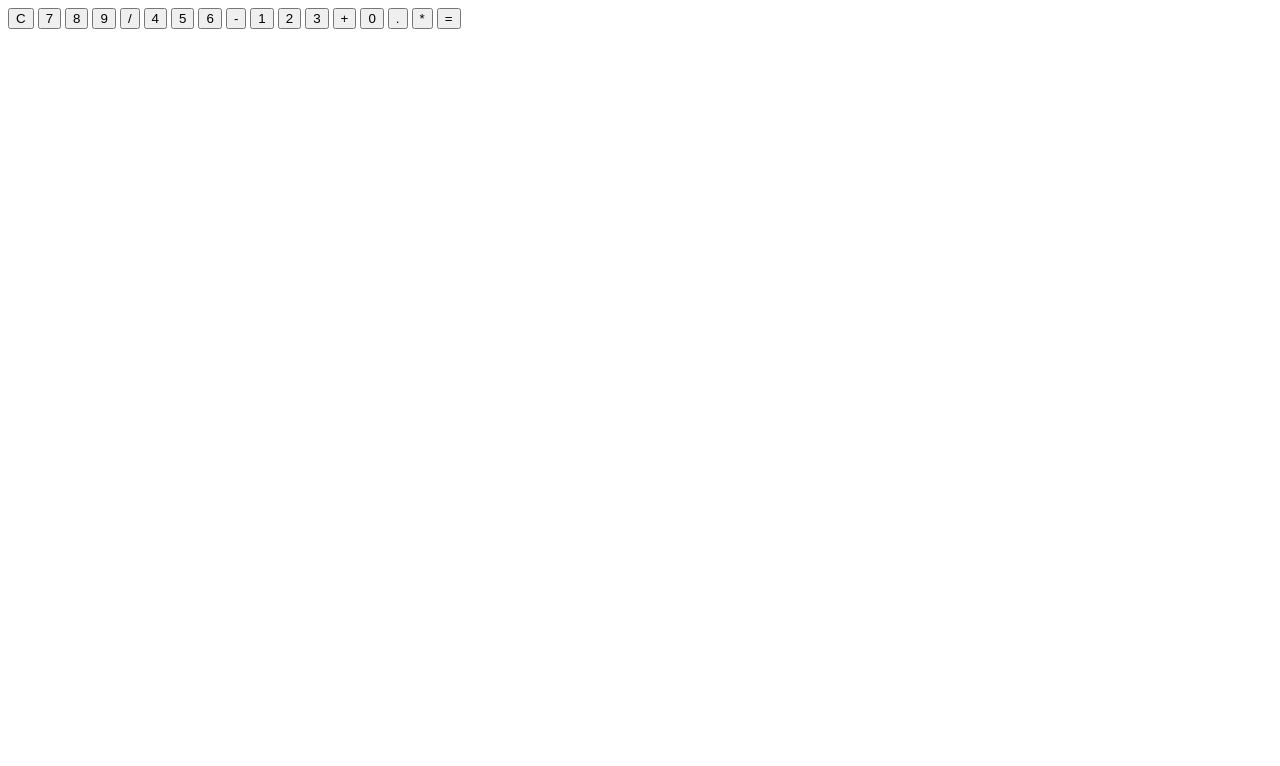
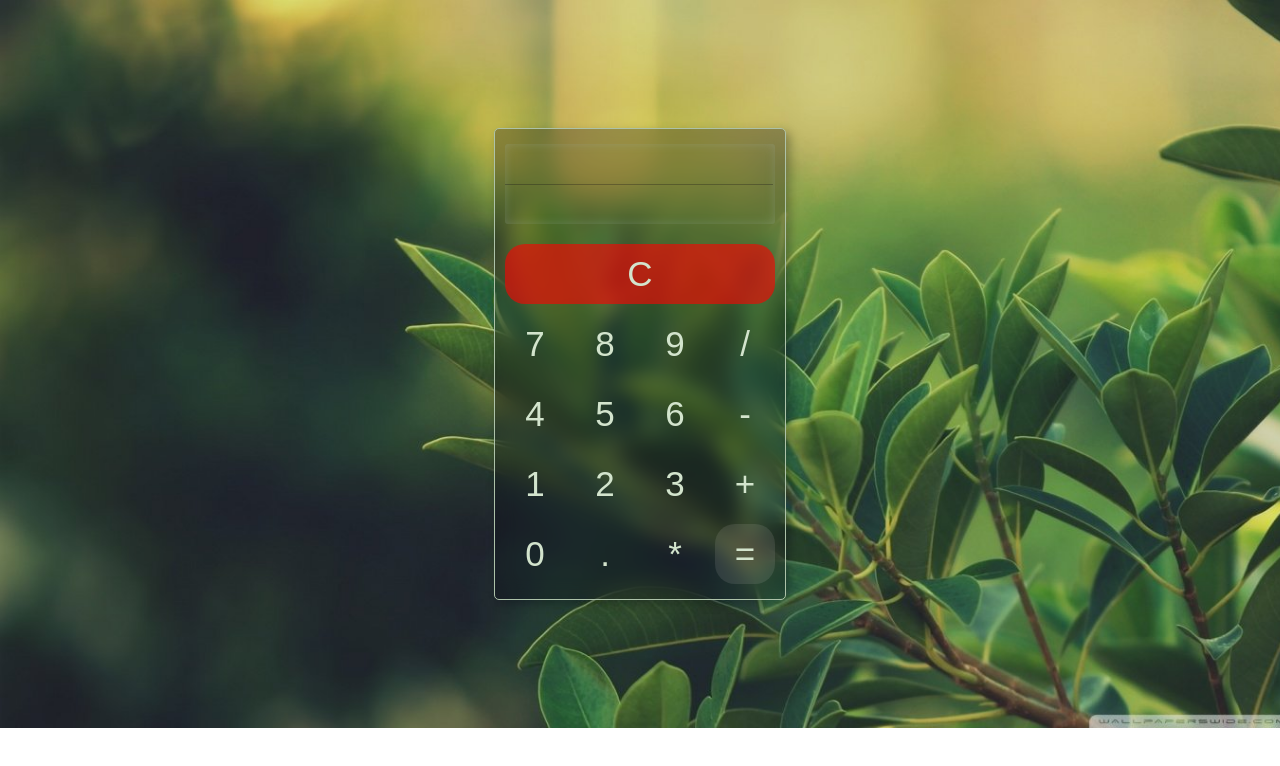
Before and after one commit to LErnesto503/Calculadora, a plain HTML site: page index.html in a window 1280 px wide. Drawn offline with Linux system fonts and the light colour scheme.

Commit message:
Update index.html

```diff
--- a/index.html
+++ b/index.html
@@ -4,7 +4,7 @@
     <meta charset="UTF-8">
     <meta http-equiv="X-UA-Compatible" content="IE=edge">
     <meta name="viewport" content="width=device-width, initial-scale=1.0">
-    <link rel="stylesheet" href="css/index.css" type="type/css">
+    <link rel="stylesheet" href="css/index.css">
     <title>Calculadora</title>
 </head>
 <body>
```
